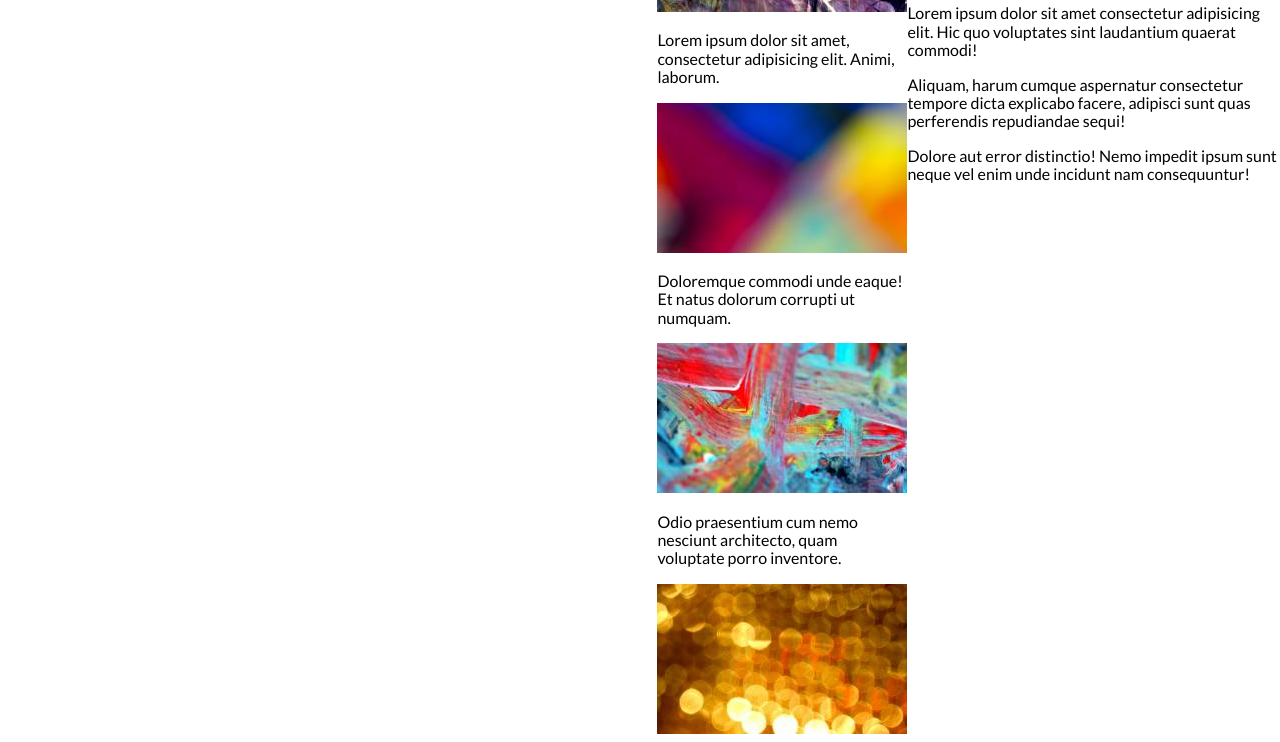
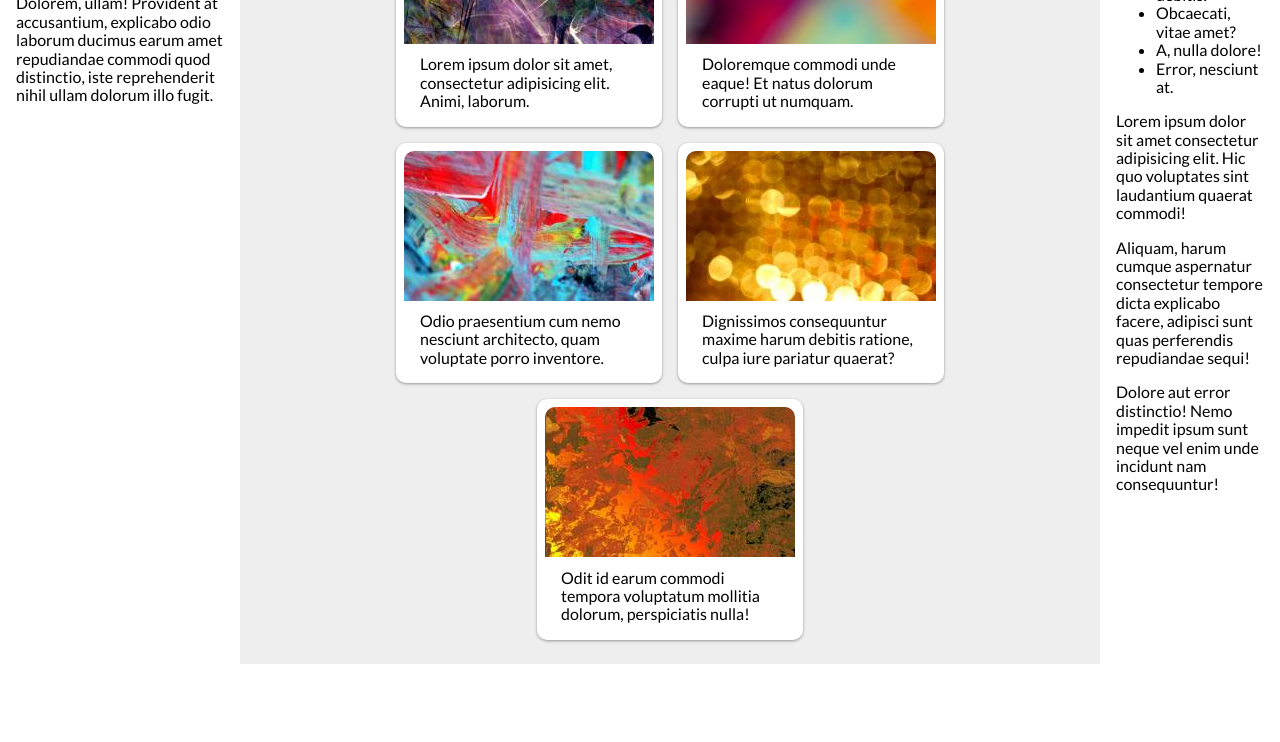
Before and after one commit to info340a-wi23/problem-03-Lucas3178278745, a plain HTML site: page problem-c/index.html in a window 1280 px wide. Shown: the part 138-880 px from the top of the page. After the commit the page ends 802 px from the top, so only its background shows below. Drawn offline with nearby package versions, Linux system fonts and the light colour scheme.

Commit message:
finish c

```diff
--- a/problem-c/css/style.css
+++ b/problem-c/css/style.css
@@ -1,13 +1,68 @@
 body {
   font-family: "Lato", "Helvetica Neue", "Helvetica", sans-serif;
   margin: 0;
+  display: flex;
+  flex-direction: column;
+  height: inherit;
 }
 
 * {
   box-sizing: border-box;
 }
 
+html {
+  height: 100%;
+}
+
+main {
+  flex: 1;
+}
+
 .container {
   display: flex;
   box-sizing: border-box;
+  height: 100%;
 }
+
+.first {
+  flex-basis: 240px;
+}
+
+.second {
+  flex: 1;
+  background-color: #eee;
+}
+
+.third {
+  flex-basis: 180px;
+  flex-grow: 0;
+  flex-shrink: 0;
+}
+
+.container section {
+  padding: 1em;
+}
+
+.card-container {
+  display: flex;
+  flex-wrap: wrap;
+  justify-content: center;
+}
+
+.card {
+  flex: 0 0 250px;
+  background-color: white;
+  margin: .5rem;
+  padding: .5rem;
+  border-radius: 10px;
+  box-shadow: 0 1px 3px rgba(0, 0, 0, 0.16), 0 1px 3px rgba(0, 0, 0, 0.23);
+}
+
+.card p {
+  margin: .5rem 1rem;
+}
+
+.card img {
+  border-top-left-radius: 10px;
+  border-top-right-radius: 10px;
+}
--- a/problem-c/index.html
+++ b/problem-c/index.html
@@ -11,36 +11,47 @@
 <body>
     <main>
         <div class="container">
-            <section>
+            <section class="first">
                 <h1>Cards</h1>
                 <p>Lorem ipsum dolor sit amet consectetur adipisicing elit. Dolorem, ullam! Provident at accusantium, explicabo odio laborum ducimus earum amet repudiandae commodi quod distinctio, iste reprehenderit nihil ullam dolorum illo fugit.</p>
             </section>
 
-            <section>
+            <section class="second">
+                <div class="card-container">
 
                     <!-- Card 1 -->
+                    <div class="card">
                         <img src="img/abstract1.jpg" alt="abstract art">
                         <p>Lorem ipsum dolor sit amet, consectetur adipisicing elit. Animi, laborum.</p>
+                    </div>
 
                     <!-- Card 2 -->
+                    <div class="card">
                         <img src="img/abstract2.jpg" alt="abstract art">
                         <p>Doloremque commodi unde eaque! Et natus dolorum corrupti ut numquam.</p>
+                    </div>
 
                     <!-- Card 3 -->
+                    <div class="card">
                         <img src="img/abstract3.jpg" alt="abstract art">
                         <p>Odio praesentium cum nemo nesciunt architecto, quam voluptate porro inventore.</p>
+                    </div>
 
                     <!-- Card 4 -->
+                    <div class="card">
                         <img src="img/abstract4.jpg" alt="abstract art">
                         <p>Dignissimos consequuntur maxime harum debitis ratione, culpa iure pariatur quaerat?</p>
+                    </div>
 
                     <!-- Card 5 -->
+                    <div class="card">
                         <img src="img/abstract5.jpg" alt="abstract art">
                         <p>Odit id earum commodi tempora voluptatum mollitia dolorum, perspiciatis nulla!</p>
-
+                    </div>
+                </div>
             </section>
 
-            <section>
+            <section class="third">
                 <ul>
                     <li>Lorem, ipsum dolor.</li>
                     <li>Delectus, aliquid vitae?</li>
```
Lines whose indentation alone changed are shown as unchanged.
